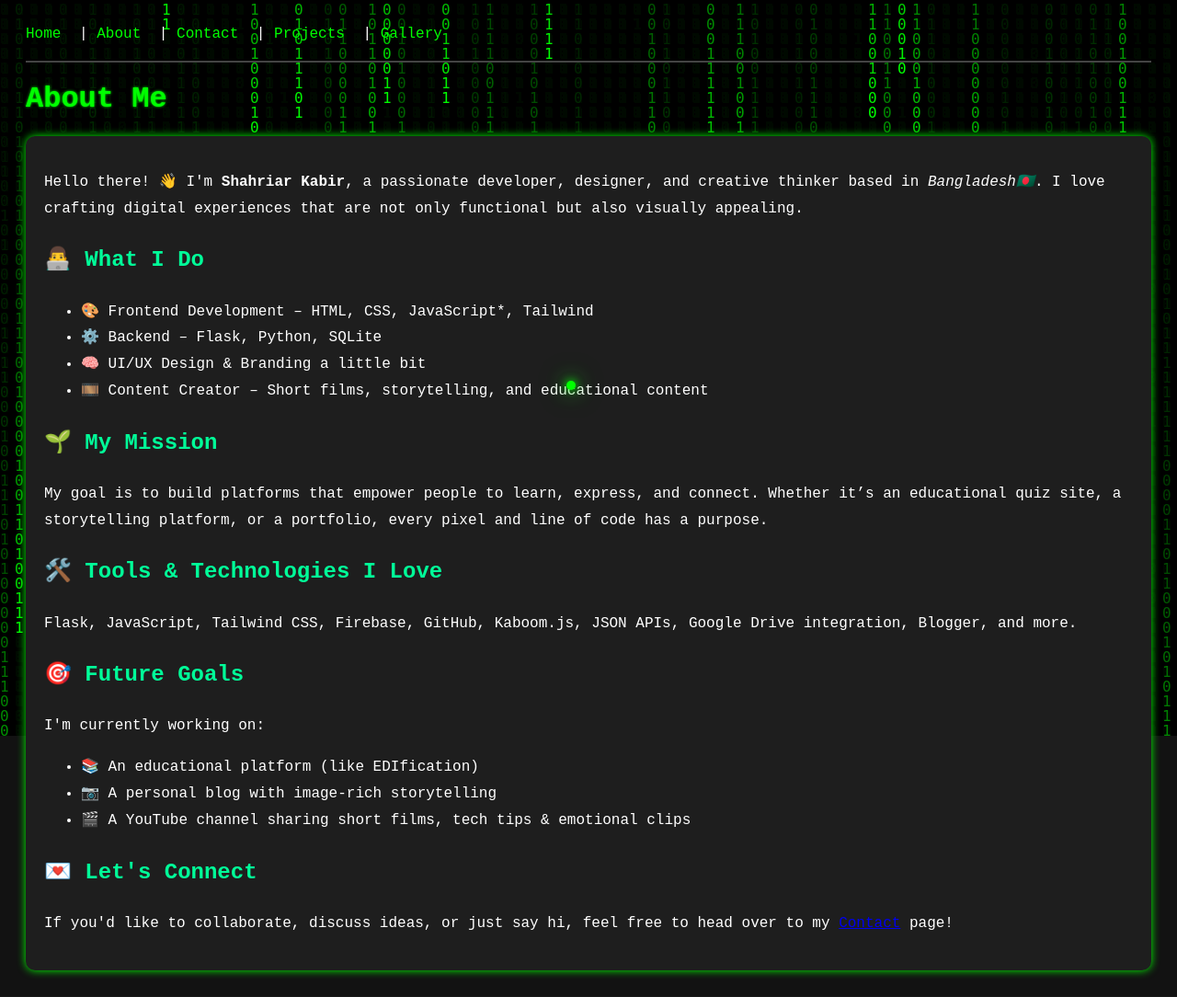
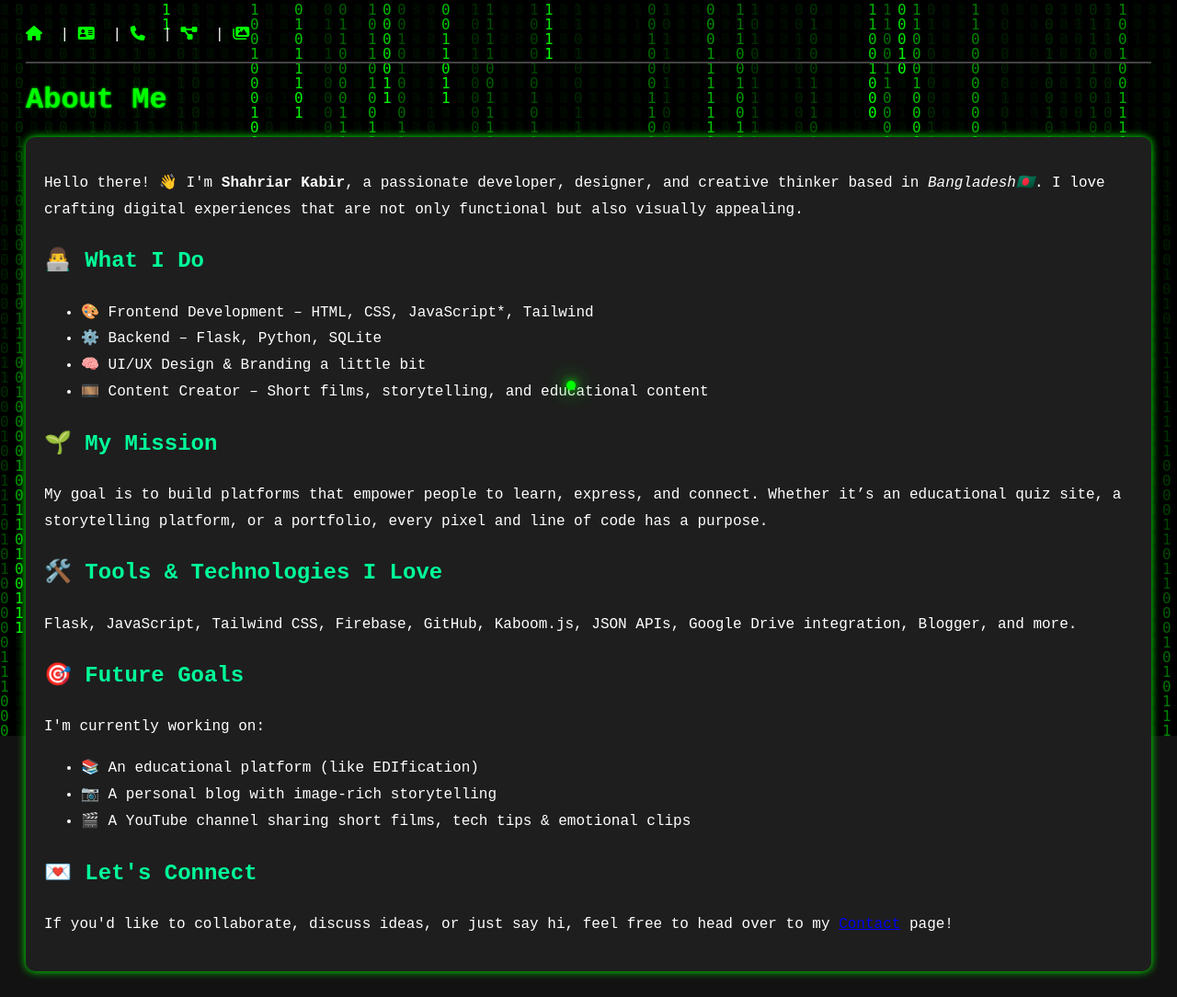
Before and after one commit to teshahriar/shahriarkabir, a Flask app: page /about in a window 1280 px wide. Shown: the whole page at 92% size. Before the commit the page ends 1061 px from the top, so only its background shows below. Run offline with Flask 2, Linux system fonts and the light colour scheme.

Commit message:
Update base.html

```diff
--- a/templates/base.html
+++ b/templates/base.html
@@ -3,10 +3,11 @@
 <head>
     <meta name="google-adsense-account" content="ca-pub-3287378945543197">
     <meta name="viewport" content="width=device-width, initial-scale=1.0">
-    <link rel="icon" href="{{ url_for('static', filename='images/favicon.png') }}" type="image/png">
+    <link rel="icon" href="https://i.postimg.cc/DwXZsDBj/man-5437917-1280-removebg-preview.png" type="image/png">
     <meta charset="UTF-8">
-    <title>{% block title %}My Personal Website{% endblock %}</title>
+    <title>{% block title %}Shahriar Kabir - {% endblock %}</title>
     <link rel="stylesheet" href="{{ url_for('static', filename='style.css') }}">
+    <link rel="stylesheet" href="https://cdnjs.cloudflare.com/ajax/libs/font-awesome/6.7.2/css/all.min.css" integrity="sha512-Evv84Mr4kqVGRNSgIGL/F/aIDqQb7xQ2vcrdIwxfjThSH8CSR7PBEakCr51Ck+w+/U6swU2Im1vVX0SVk9ABhg==" crossorigin="anonymous" referrerpolicy="no-referrer" />
 </head>
 <body>
     <canvas class="matrix-canvas"></canvas>
@@ -14,12 +15,11 @@
     <script src="{{ url_for('static', filename='infinity-follow.js') }}"></script>
 
     <nav>
-        <a href="{{ url_for('home') }}">Home</a> |
-        <a href="{{ url_for('about') }}">About</a> |
-        <a href="{{ url_for('contact') }}">Contact</a> |
-        <a href="{{ url_for('projects') }}">Projects</a> |
-        <a href="{{ url_for('gallery') }}">Gallery</a>
-
+        <a href="{{ url_for('home') }}"><i class="fa-solid fa-house"></i></a> |
+        <a href="{{ url_for('about') }}"><i class="fa-solid fa-address-card"></i></a> |
+        <a href="{{ url_for('contact') }}"><i class="fa-solid fa-phone"></i></a> |
+        <a href="{{ url_for('projects') }}"><i class="fa-solid fa-diagram-project"></i></a> |
+        <a href="{{ url_for('gallery') }}"><i class="fa-solid fa-images"></i></a>
     </nav>
     <hr>
     {% block content %}{% endblock %}
```
